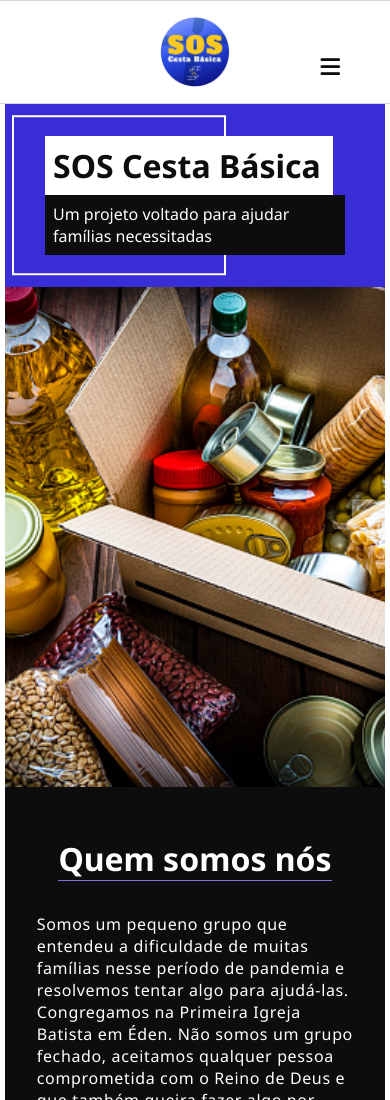
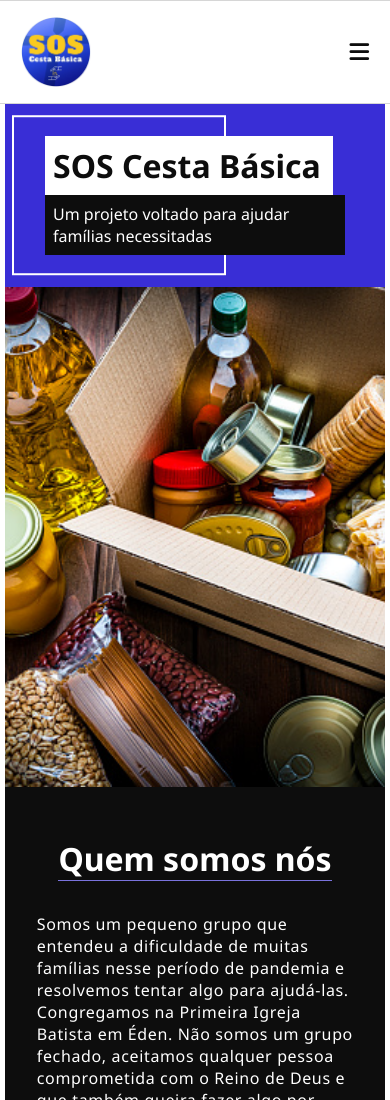
Before and after one commit to juniormrtjy/teste-sos, a plain HTML site: page index.html in a window 390 px wide. Shown: the top 1100 px of the page. Drawn offline with Linux system fonts and the light colour scheme; a web font is replaced by a local one.

Commit message:
Update media.css

```diff
--- a/css/media.css
+++ b/css/media.css
@@ -60,6 +60,13 @@
     position:sticky;
     z-index: 1;
   }
+
+  #header nav {
+    flex-direction: row;
+    justify-content: space-between;
+    padding:0 1rem;
+  }
+
   #header .menu {
     display:block;
     position:fixed;
@@ -84,9 +91,9 @@
     display:block;
   }
   #header .open {
-    position:absolute;
+    /* position:absolute;
     top:50px;
-    right:50px;
+    right:50px; */
     font-size:1.4rem;
   }
   #header .close {
@@ -97,9 +104,7 @@
   }
   #header nav.show .close {
     display:block;
-    position:fixed;
-    top:50px;
-    right:50px;
+    position:relative;
     z-index: 11;
     font-size:1.4rem;
   }
```
